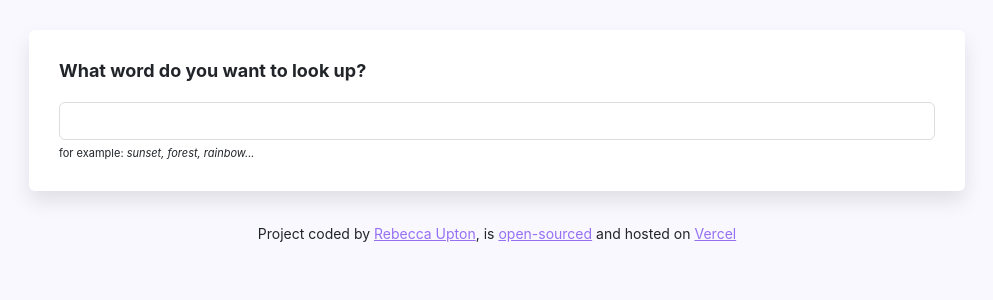
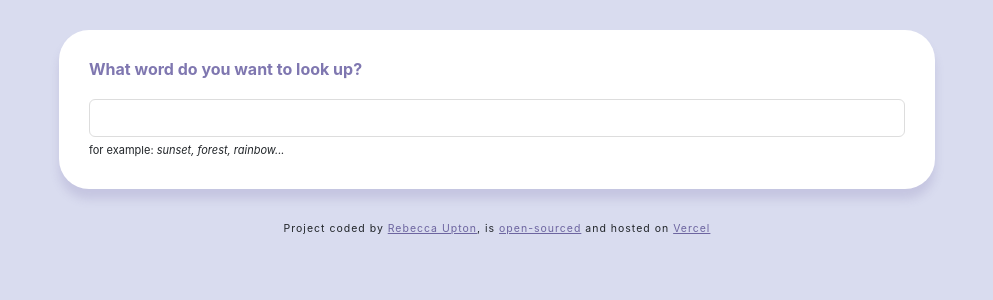
Before and after one commit to reb84/dictionary-app-react, a React (Create React App) app: page / in a window 1280 px wide. Shown: the top 300 px of the page, without its empty margins (143-1136 px from the left). Built offline with nearby package versions, Linux system fonts and the light colour scheme.

Commit message:
css styling

```diff
--- a/src/App.css
+++ b/src/App.css
@@ -1,13 +1,19 @@
 body {
-  background: #f9f8fe;
+  background: #d9dcef;
 }
 
 a {
-  color: #9670f4;
+  color: #6d65a0;
+}
+
+a:hover {
+  color: #6d65a0;
+  font-style: italic;
+  text-decoration: none;
 }
 
 .App {
-  max-width: 960px;
+  max-width: 900px;
   margin: 0 auto;
 }
 
@@ -24,4 +30,6 @@ a {
 .App-footer {
   text-align: center;
   margin: 30px 0;
+  font-size: 12px;
+  letter-spacing: 1px;
 }
--- a/src/Dictionary.css
+++ b/src/Dictionary.css
@@ -1,14 +1,15 @@
 .Dictionary h1 {
-  font-size: 18px;
+  font-size: 16px;
   font-weight: bold;
   margin-bottom: 20px;
+  color: #7f77b0;
 }
 
 .Dictionary section {
   background: white;
   padding: 30px;
-  border-radius: 6px;
-  box-shadow: 0 10px 20px rgb(0 0 0 / 10%);
+  border-radius: 30px;
+  box-shadow: 0 10px 10px rgb(120 112 168 / 20%);
   margin: 20px 0;
 }
 
--- a/src/Meaning.css
+++ b/src/Meaning.css
@@ -2,6 +2,7 @@
   font-size: 24px;
   line-height: 1.5;
   font-weight: bold;
+  color: #6d65a0;
 }
 
 .Meaning .example {
--- a/src/Results.css
+++ b/src/Results.css
@@ -2,4 +2,5 @@
   font-size: 36px;
   font-weight: bold;
   line-height: 1.5;
+  color: #6d65a0;
 }
--- a/src/Synonyms.css
+++ b/src/Synonyms.css
@@ -1,6 +1,7 @@
 .Synonyms {
   margin: 15px 0 0;
   padding: 0;
+  color: #6d65a0;
 }
 
 .Synonyms li {
```
